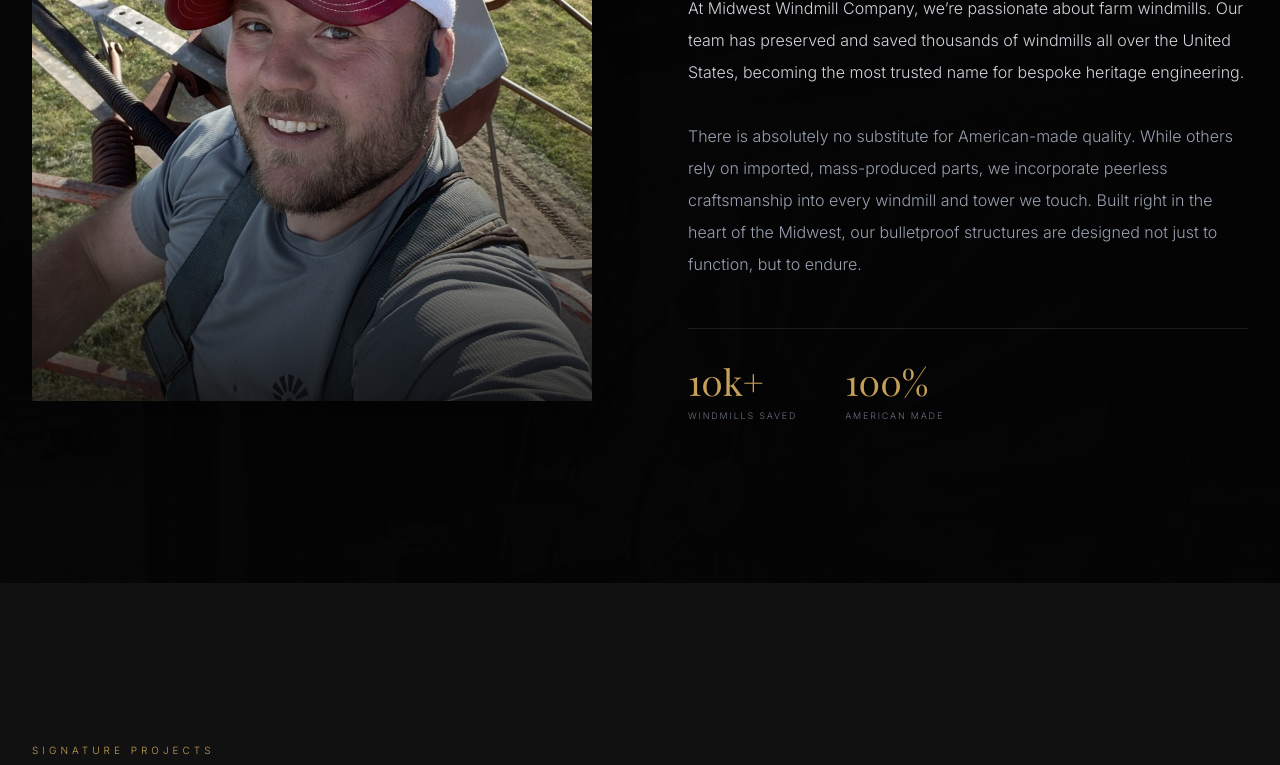
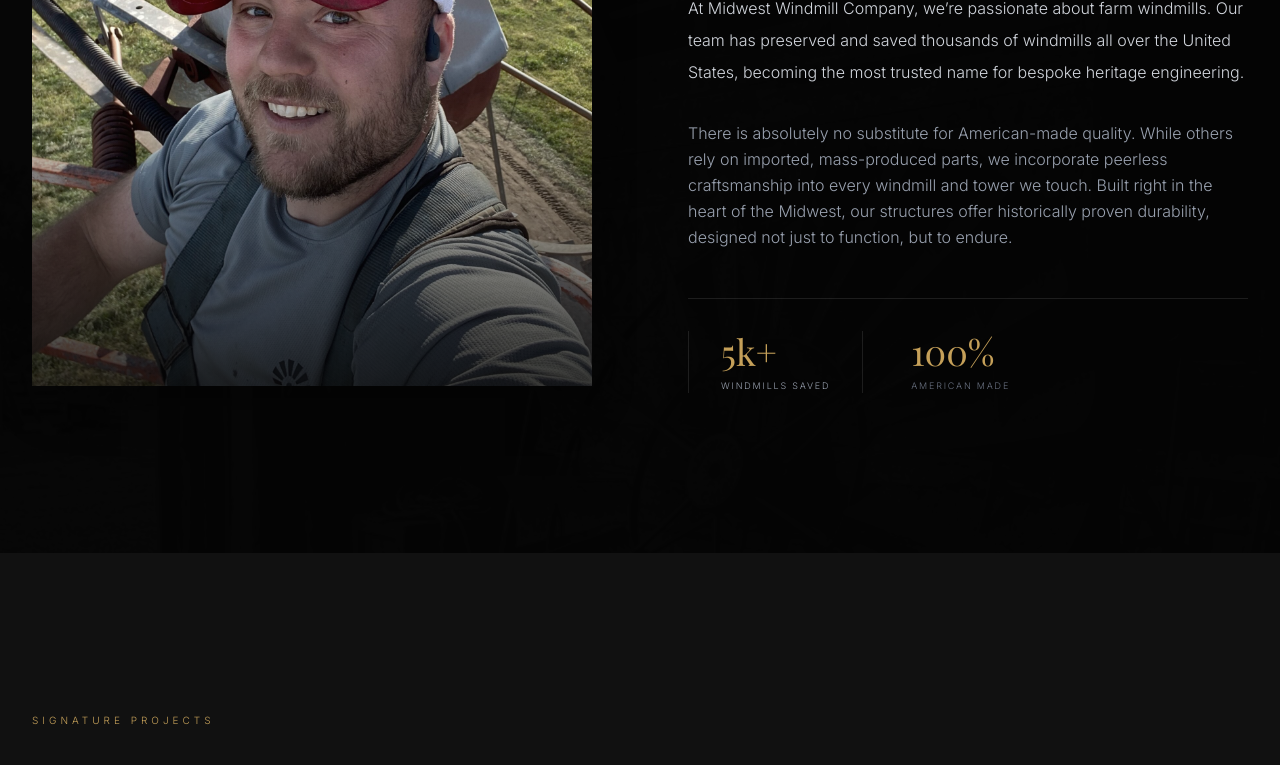
Before and after one commit to Founditmarketing/midwest, a React (Vite) app: page / in a window 1280 px wide. Shown: the part 1280-2045 px from the top of the page. Built offline with nearby package versions, Linux system fonts and the light colour scheme; a web font is replaced by a local one.

Commit message:
content: updated Craftsman bio to include US patent holder status in wind research, adjusted windmill save count to 5k+, and refined Heritage copy for proven durability

```diff
--- a/src/components/Heritage.tsx
+++ b/src/components/Heritage.tsx
@@ -58,15 +58,15 @@ export default function Heritage() {
               <p className="font-sans text-gray-300 leading-[2] md:leading-loose font-light text-xs md:text-base">
                 At Midwest Windmill Company, we’re passionate about farm windmills. Our team has preserved and saved thousands of windmills all over the United States, becoming the most trusted name for bespoke heritage engineering.
               </p>
-              <p className="font-sans text-gray-400 leading-[2] md:leading-loose font-light text-xs md:text-base">
-                There is absolutely no substitute for American-made quality. While others rely on imported, mass-produced parts, we incorporate peerless craftsmanship into every windmill and tower we touch. Built right in the heart of the Midwest, our bulletproof structures are designed not just to function, but to endure.
+              <p className="font-sans text-sm md:text-base text-gray-400 font-light leading-relaxed">
+                There is absolutely no substitute for American-made quality. While others rely on imported, mass-produced parts, we incorporate peerless craftsmanship into every windmill and tower we touch. Built right in the heart of the Midwest, our structures offer historically proven durability, designed not just to function, but to endure.
               </p>
             </div>
 
             <div className="pt-8 border-t border-white/10 flex items-center justify-between sm:justify-start sm:space-x-12">
-              <div>
-                <div className="font-serif text-4xl text-heritage-gold mb-1 md:mb-2 font-light">10k+</div>
-                <div className="font-sans text-[8px] md:text-[9px] tracking-[0.2em] uppercase text-gray-500 font-light">Windmills Saved</div>
+              <div className="border-x border-white/10 px-4 md:px-8">
+                <div className="font-serif text-4xl text-heritage-gold mb-1 md:mb-2 font-light">5k+</div>
+                <div className="font-sans text-[8px] md:text-[9px] tracking-[0.2em] uppercase text-gray-400 font-light">Windmills Saved</div>
               </div>
               <div>
                 <div className="font-serif text-4xl text-heritage-gold mb-1 md:mb-2 font-light">100%</div>
--- a/src/pages/Craftsman.tsx
+++ b/src/pages/Craftsman.tsx
@@ -39,7 +39,7 @@ export default function Craftsman() {
                 I'm Mark Henry, founder of Midwest Windmill Company. What started in 2012 out of a profound respect for authentic Midwestern craftsmanship has grown into a lifelong dedication to restoring and preserving the vintage windmills that built the heart of this country.
               </p>
               <p>
-                For generations, the windmill has been a symbol of resilience, innovation, and self-reliance. Over the years, my family and I have personally preserved and saved thousands of windmills all over the United States, cementing our reputation as the nation’s premier heritage engineering team.
+                For generations, the windmill has been a symbol of resilience, innovation, and self-reliance. As a U.S. patent holder for science and technology in wind research, I blend time-tested historical restoration with modern engineering. Over the years, my team and I have personally preserved and saved thousands of windmills all over the United States, cementing our reputation as the nation’s premier heritage experts.
               </p>
               <p>
                 Whether we are providing sub-surface aeration for luxury resorts or erecting massive architectural statements on private estates, I refuse to compromise. There is no substitute for 100% American-made quality, and I ensure that peerless standard is built into every tower we touch.
@@ -54,7 +54,7 @@ export default function Craftsman() {
             <div className="font-sans text-[9px] tracking-[0.2em] uppercase text-gray-500">Year Founded</div>
           </div>
           <div className="border-x border-white/10">
-            <div className="font-serif text-5xl text-heritage-gold mb-2 font-light">10k+</div>
+            <div className="font-serif text-5xl text-heritage-gold mb-2 font-light">5k+</div>
             <div className="font-sans text-[9px] tracking-[0.2em] uppercase text-gray-500">Windmills Saved</div>
           </div>
           <div>
```
